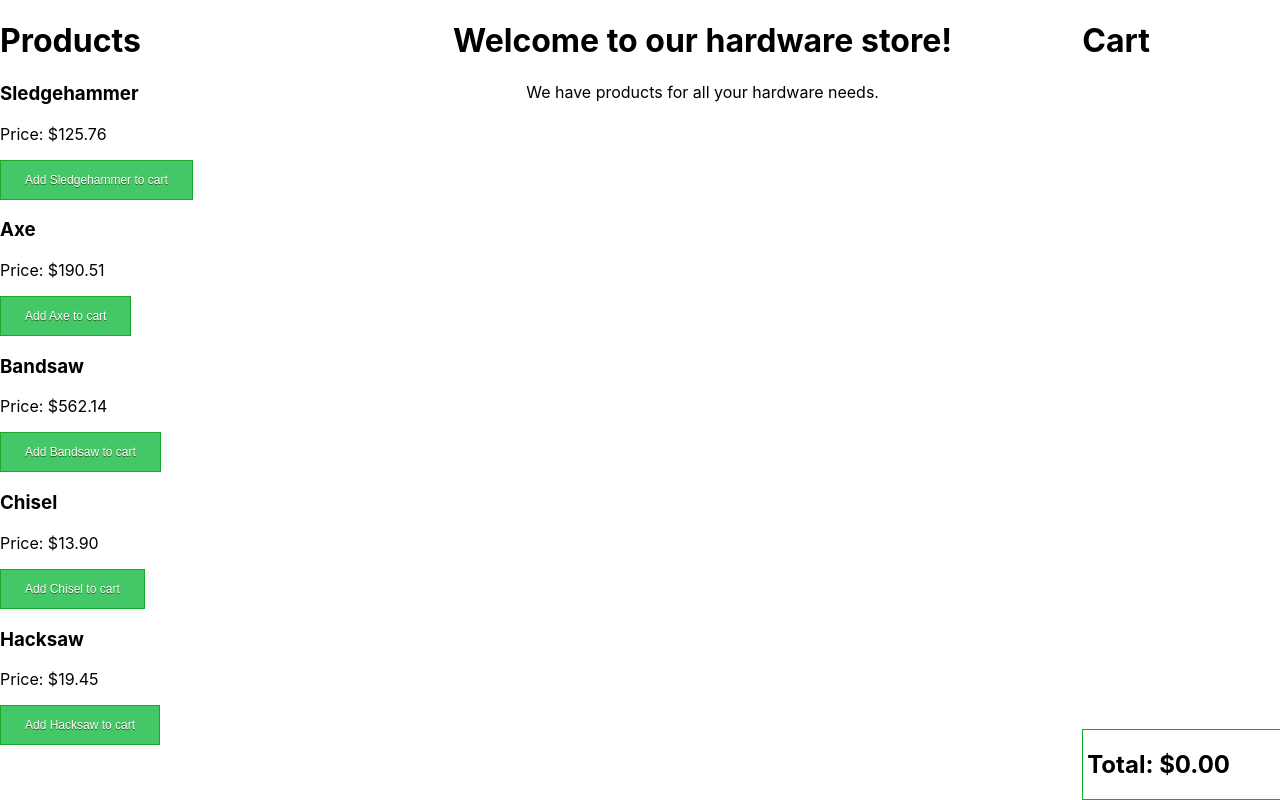
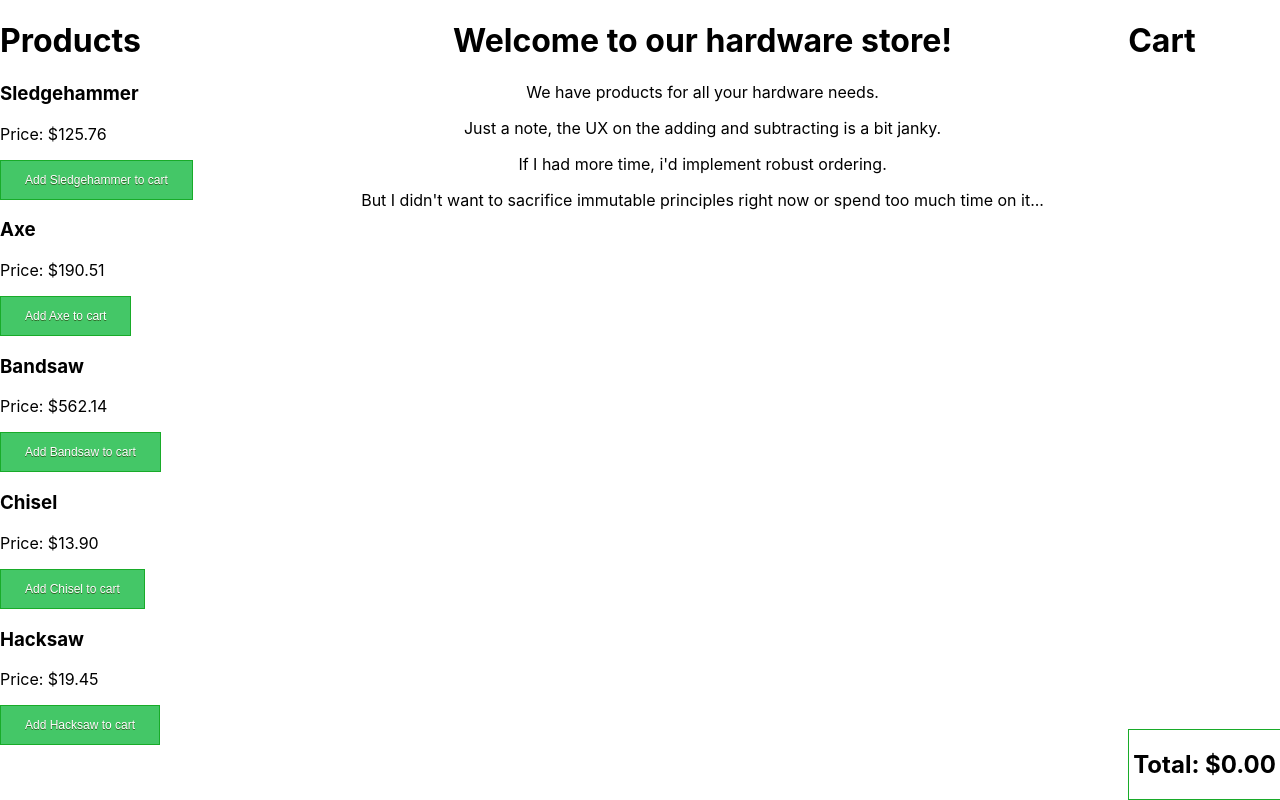
Before and after one commit to janyk/hardware-store, a React (Create React App) app: page / in a window 1280 px wide. Built offline with nearby package versions, Linux system fonts and the light colour scheme.

Commit message:
some instructions and a note to whom ever is watching
Issue: n/a
Approver: Pull Request
[skip-ci]

```diff
--- a/src/App.tsx
+++ b/src/App.tsx
@@ -7,10 +7,12 @@ import './App.css';
 
 const { store, persistor } = configureStore();
 
+const Loading = () => (<p>Loading....</p>)
+
 const App: React.FC = () => {
   return (
     <Provider store={store}>
-      <PersistGate loading={null} persistor={persistor}>
+      <PersistGate loading={Loading} persistor={persistor}>
         <DefaultLayout />
       </PersistGate>
     </Provider>
--- a/src/components/landing/index.tsx
+++ b/src/components/landing/index.tsx
@@ -7,6 +7,9 @@ const landing: React.FC = () => {
         <h1>Welcome to our hardware store!</h1>
       </header>
       <p>We have products for all your hardware needs.</p>
+      <p>Just a note, the UX on the adding and subtracting is a bit janky.</p>
+      <p>If I had more time, i'd implement robust ordering.</p>
+      <p>But I didn't want to sacrifice immutable principles right now or spend too much time on it...</p>
     </div>
   );
 }
```
Also changed, not shown: 1 other file (tests, documents, lock files or other folders).
